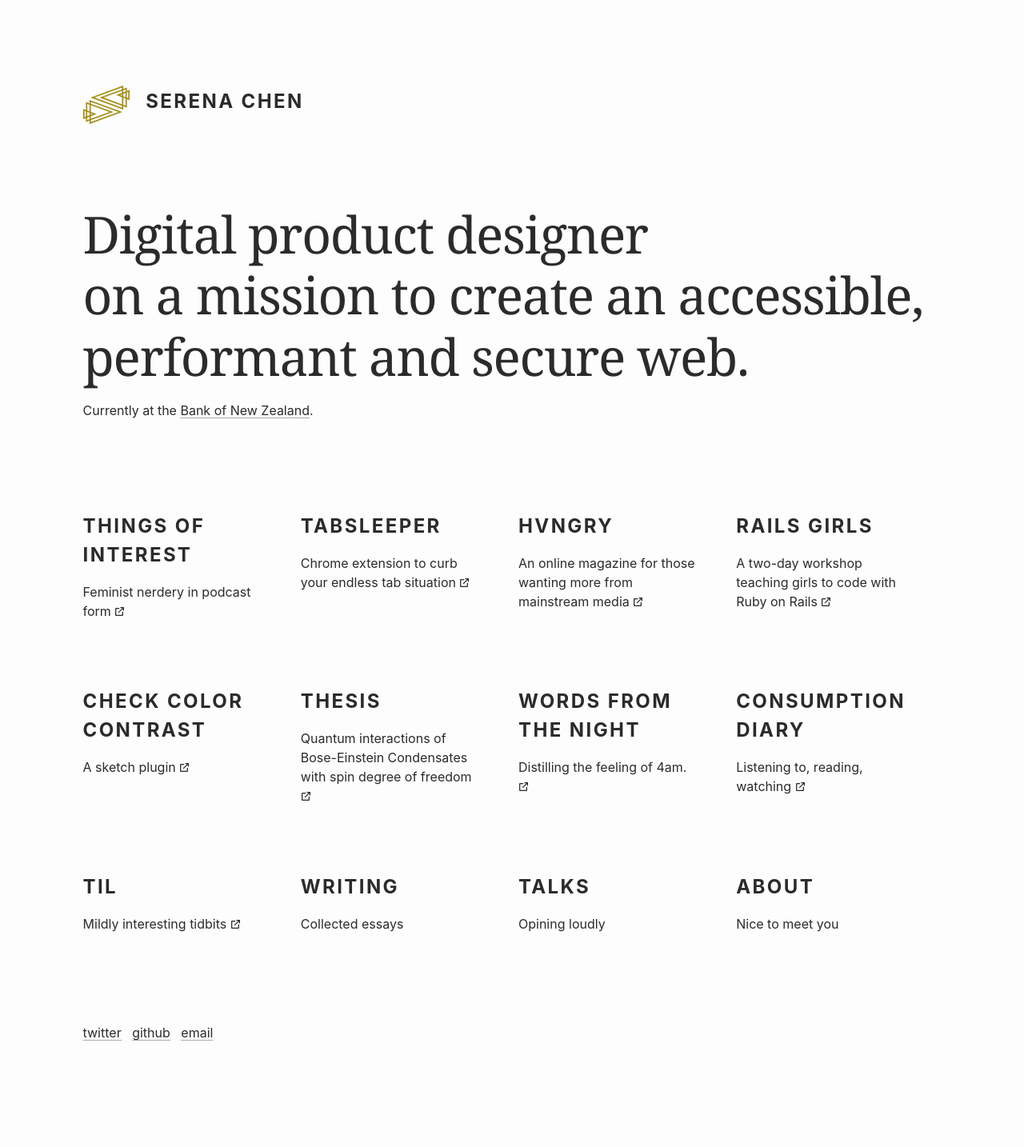
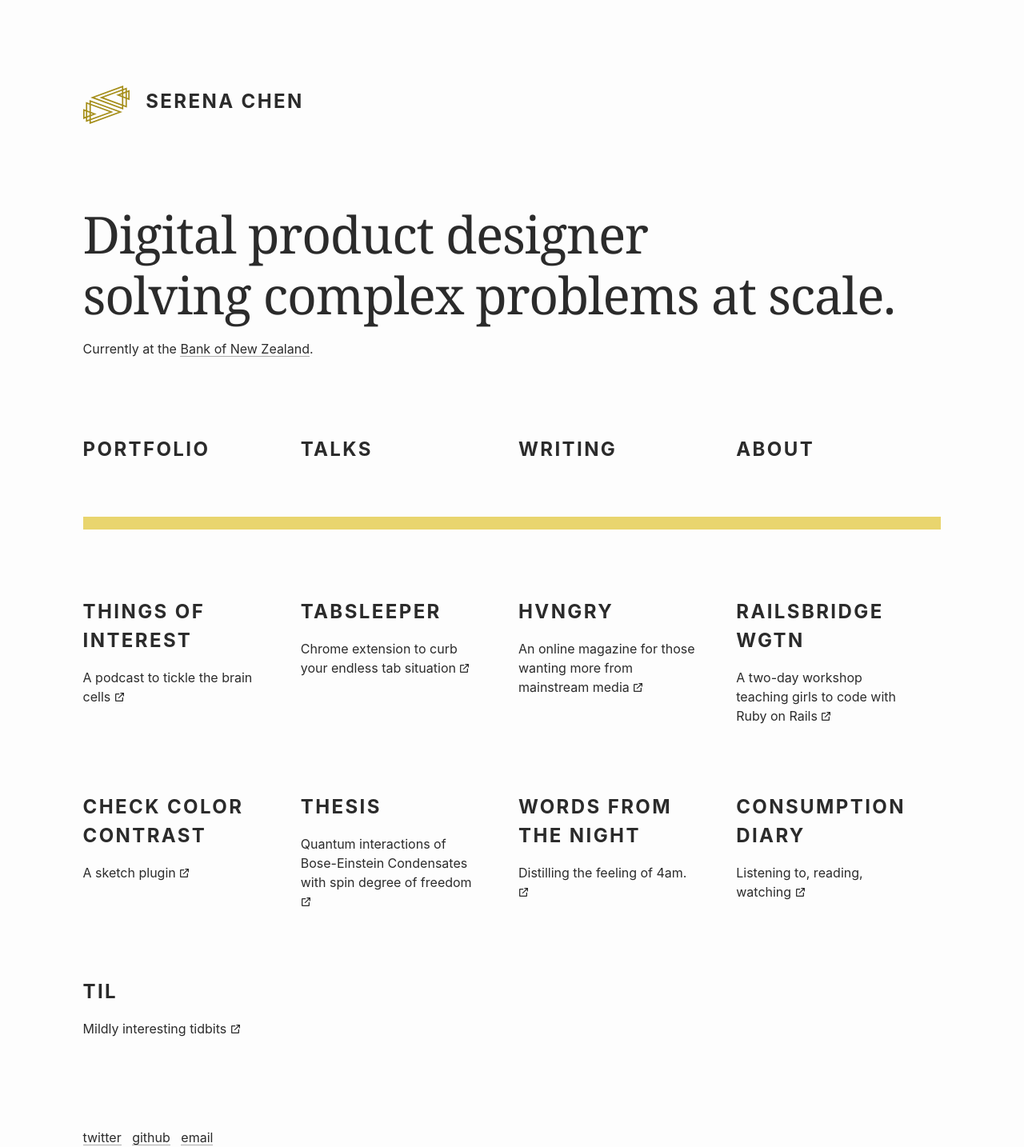
Before and after one commit to heisenburger/ws, a Jekyll site: the page built from index.html, in a window 1280 px wide. Shown: the whole page at 80% size. Built offline with Jekyll 4.4.1, drawn with Linux system fonts in a browser that asks for light colours; some web fonts are replaced; before the commit the page ends 1303 px from its top, so only the background shows below that.

Commit message:
change byline, rejig layouts

```diff
--- a/_includes/post-list.html
+++ b/_includes/post-list.html
@@ -1,4 +1,4 @@
-<div class="ninesixty enter-frombottom p-top">
+<div class="p-top">
   {% for post in site.posts %}
     {% if post.section == page.section %}
       {% if post.externallink %}
@@ -11,9 +11,10 @@
         </p>
         <h3>{{ post.title }}</h3>
         <p class="f-ss p-up">
+          {{ post.date | date: "%-d %B %Y"}} &mdash;
           {% for tag in post.tags %}
             #{{ tag }}
-          {% endfor %} &mdash; {{ post.date | date: "%-d %B %Y"}}
+          {% endfor %}
           {% if post.externallink %}
             <img src="/images/extlink.svg" alt="External link" class="inlineicon" />
           {% endif %}
--- a/_sass/_layout.scss
+++ b/_sass/_layout.scss
@@ -54,6 +54,10 @@ header,
   padding-bottom: $spacer*2;
 }
 
+.m-bottom {
+  margin-bottom: $spacer;
+}
+
 .p-up {
   position: relative;
   top: -1em;
@@ -104,6 +108,10 @@ header,
   }
 }
 
+hr {
+  border: 0.5rem solid lighten($accent-color, 30%);
+}
+
 // Feature links
 
 .feature-grid {
@@ -121,6 +129,10 @@ header,
   h3 {
     padding-bottom: 0;
   }
+}
+
+a.feature-link {
+  background-image: none;
 }
 
 .post-link {
--- a/index.html
+++ b/index.html
@@ -5,24 +5,27 @@ layout: default
 
 <div class="fullwidth extraspacer">
   <p class="feature-text f-disp">
-    Digital product designer <br class="rbr">on a mission to create an accessible, <br class="rbr">performant and secure web.
+    Digital product designer <br class="rbr">solving complex problems at scale.
   </p>
   <p>Currently at the <a href="https://www.bnz.co.nz">Bank of New Zealand</a>.</p>
 </div>
 
+<div class="p-bottom grid feature-grid">
+  <a href="{{ site.baseurl }}/" class="grid-child feature-link h3">Portfolio</a>
+  <a href="{{ site.baseurl }}/talks" class="grid-child feature-link h3">Talks</a>
+  <a href="{{ site.baseurl }}/writing" class="grid-child feature-link h3">Writing</a>
+  <a href="{{ site.baseurl }}/about" class="grid-child feature-link h3">About</a>
+</div>
+
+<hr class="m-bottom">
+
 <ul class="fullwidth grid feature-grid nls">
   <a href="http://thingsofinterest.co" class="feature-link grid-child l-nu"><li>
     <h3>Things of Interest</h3>
-    <p>Feminist nerdery in podcast form
+    <p>A podcast to tickle the brain cells
       <img src="/images/extlink.svg" alt="External link" class="inlineicon" />
     </p>
   </li></a>
-  <!--
-  <a class="feature-link grid-child l-nu">
-    <h3>i did it for the aesthetic&trade;</h3>
-    <p>Style generator</p>
-  </a>
--->
   <a href="http://tabsleeper.com" class="feature-link grid-child l-nu"><li>
     <h3>tabsleeper</h3>
     <p>Chrome extension to curb your endless tab situation
@@ -35,8 +38,8 @@ layout: default
       <img src="/images/extlink.svg" alt="External link" class="inlineicon" />
     </p>
   </li></a>
-  <a href="http://railsgirls.com/wellington" class="feature-link grid-child l-nu"><li>
-    <h3>Rails Girls</h3>
+  <a href="http://railsbridge.nz" class="feature-link grid-child l-nu"><li>
+    <h3>RailsBridge WGTN</h3>
     <p>A two-day workshop teaching girls to code with Ruby on Rails
       <img src="/images/extlink.svg" alt="External link" class="inlineicon" />
     </p>
@@ -75,30 +78,5 @@ layout: default
       <img src="/images/extlink.svg" alt="External link" class="inlineicon" />
     </p>
   </li></a>
- <a href="{{ site.baseurl }}/writing/" class="feature-link grid-child l-nu"><li>
-    <h3>Writing</h3>
-    <p>Collected essays</p>
-  </li></a>
-  <a href="{{ site.baseurl }}/talks/" class="feature-link grid-child l-nu">
-    <h3>Talks</h3>
-    <p>Opining loudly</p>
-  </li></a>
-<!--  <a class="feature-link grid-child l-nu"><li>
-    <h3>Portfolio</h3>
-    <p>(Flick me a message)
-    </p>
-</li></a> -->
-  <a href="{{ site.baseurl }}/about/" class="feature-link grid-child l-nu"><li>
-    <h3>About</h3>
-    <p>Nice to meet you</p>
-  </li></a>
-  <!--
-  <a href="{{ site.baseurl }}/press/" class="feature-link grid-child l-nu">
-    <h3>Press</h3>
-    <p>Interviews, features</p>
-  </a>
-  <a href="{{ site.baseurl }}/work/" class="feature-link grid-child l-nu">
-    <h3>CV</h3>
-    <p>Blowing thoroughly through one's own trumpet</p>
-  </a> -->
+
 </div>
```
